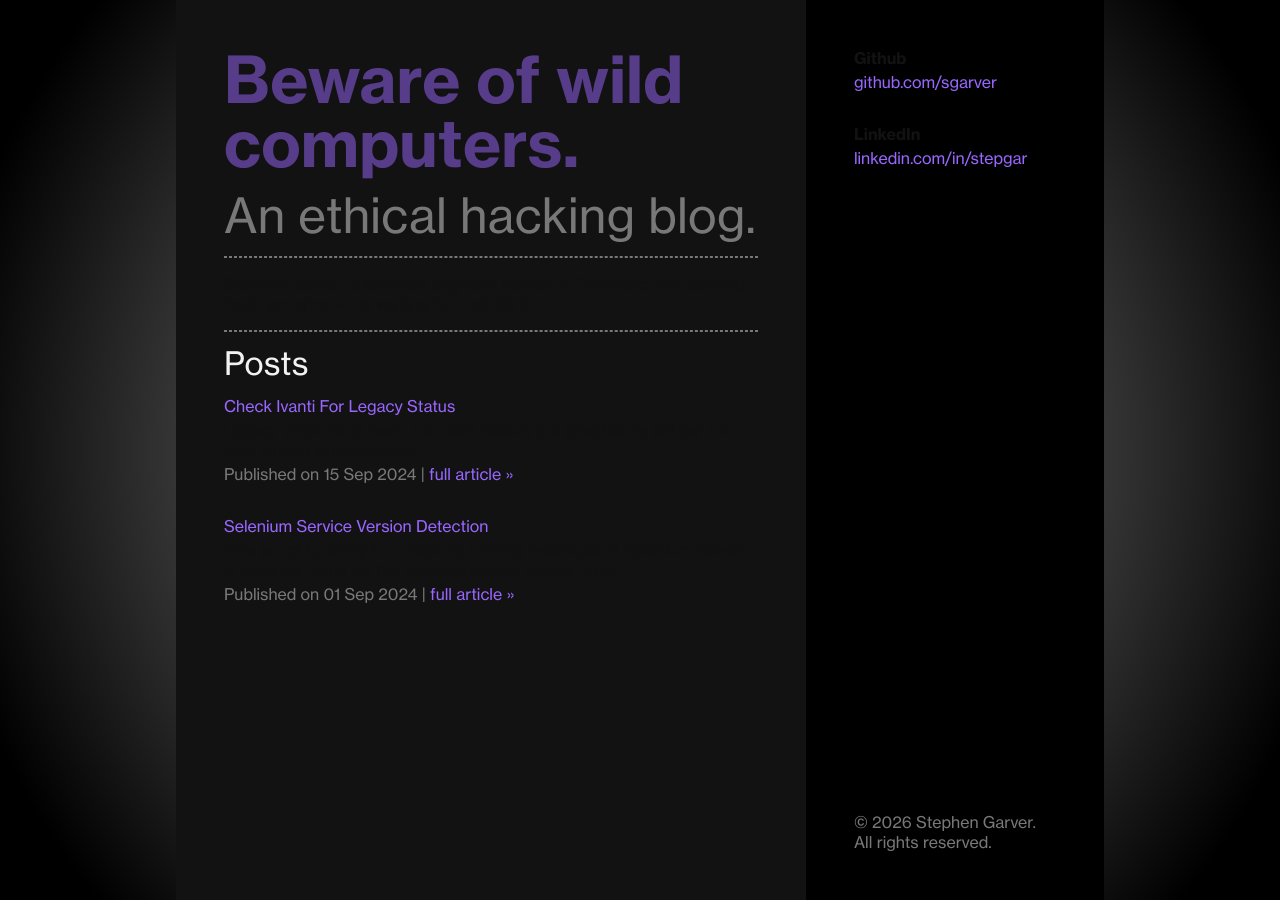
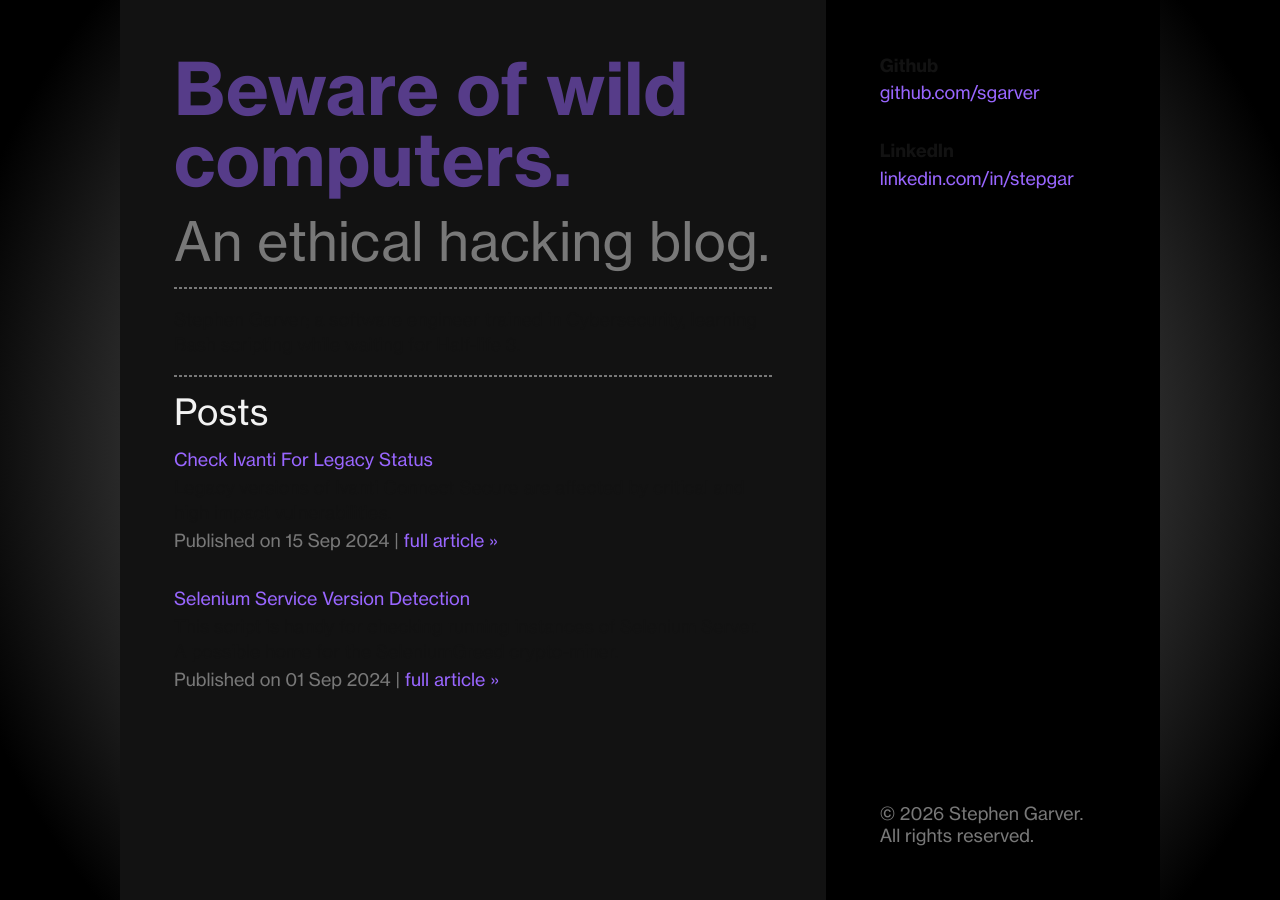
Before and after one commit to sgarver/sgarver.github.io, a Jekyll site: the page built from index.html, in a window 1280 px wide. Built offline with Jekyll 4.4.1, drawn with Linux system fonts in a browser that asks for light colours.

Commit message:
Make font-size dynamic based on vw

```diff
--- a/assets/css/style.css
+++ b/assets/css/style.css
@@ -13,6 +13,7 @@
 html {
     font-family: "NHaasGrotesk", sans-serif;
     font-size: 100%;
+    font-size: 1.4vw;
 
     --color-light: #f2f2f2;
     --color-dark: #121212;
@@ -44,6 +45,10 @@ body {
     margin: 0;
     padding: 0 2rem;
     height: calc(100vh);
+}
+
+p {
+    line-height: 1.4rem;
 }
 
 p, dl, h1, h2, h3 {
```
